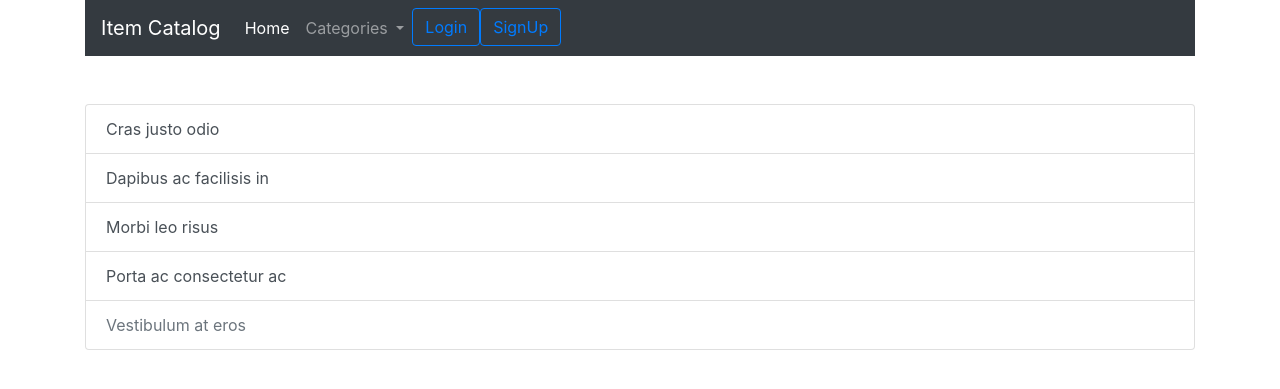
After one commit to MH-Alsubhi/item-catalog-ud, a Flask app: page /categories/new in a window 1280 px wide. The commit adds this page. Shown: the top 389 px of the page. Run offline with Flask 2, Linux system fonts and the light colour scheme; some libraries are stand-ins or nearby versions.

Commit message:
Update routes and add items template

```diff
--- a/app.py
+++ b/app.py
@@ -1,13 +1,13 @@
 from flask import Flask, render_template, request, redirect, jsonify, url_for
 from sqlalchemy import create_engine
 from sqlalchemy.orm import sessionmaker
-from db_setup import Base, Category,Item
+from db_setup import Base, Category, Item
 
 
 app = Flask(__name__)
 
 
-engine = create_engine('sqlite:///categories.db')
+engine = create_engine('sqlite:///catalog.db')
 Base.metadata.bind = engine
 
 
@@ -26,17 +26,17 @@ def list_categories():
 # add new category
 @app.route('/categories/new',methods=['GET','POST'])
 def new_category():
-    return render_template('categories/new.html')
+    return render_template('item/items.html')
 
 
 # edit category
-@app.route('/categories/<int:category_id>/edit',methods=['GET','POST'])
+@app.route('/categories/<path:category_name>/edit',methods=['GET','POST'])
 def edit_category():
     return render_template('categories/edit.html')
 
 
 # delete category
-@app.route('/categories/<int:category_id>/delete',methods=['GET','POST'])
+@app.route('/categories/<path:category_name>/delete',methods=['GET','POST'])
 def delete_category():
     return "delete form will be here"
 
@@ -44,7 +44,7 @@ def delete_category():
 # //ITEMS ROUTES//
 
 # list all items in category
-@app.route('/categories/<int:category_id>/items')
+@app.route('/categories/<path:category_name>/items')
 def list_items():
     return render_template('partials/header.html')
 
@@ -56,13 +56,13 @@ def new_item():
 
 
 # edit item
-@app.route('/items/<int:category_id>/<int:item_id>/edit',methods=['GET','POST'])
+@app.route('/items/<path:category_name>/<path:item_name>/edit',methods=['GET','POST'])
 def edit_item():
     return render_template('categories/edit.html')
 
 
 # delete item
-@app.route('/items/<int:category_id>/<int:item_id>',methods=['GET','POST'])
+@app.route('/items/<path:category_name>/<path:item_name>',methods=['GET','POST'])
 def delete_item():
     return "delete form will be here"
 
--- a/db_setup.py
+++ b/db_setup.py
@@ -42,7 +42,7 @@ class Item(Base):
         }
 
 
-engine = create_engine('sqlite:///categories.db')
+engine = create_engine('sqlite:///catalog.db')
 
 
 Base.metadata.create_all(engine)
--- /dev/null
+++ b/templates/item/items.html
@@ -0,0 +1,16 @@
+{% include "partials/header.html" %}
+<div class="container">
+<!-- items list -->
+<div class="list-group pt-5">
+    <a href="#" class="list-group-item list-group-item-action">
+      Cras justo odio
+    </a>
+    <a href="#" class="list-group-item list-group-item-action">Dapibus ac facilisis in</a>
+    <a href="#" class="list-group-item list-group-item-action">Morbi leo risus</a>
+    <a href="#" class="list-group-item list-group-item-action">Porta ac consectetur ac</a>
+    <a href="#" class="list-group-item list-group-item-action disabled">Vestibulum at eros</a>
+  </div>
+
+
+</div>
+{% include "partials/footer.html" %}
--- a/templates/partials/header.html
+++ b/templates/partials/header.html
@@ -11,14 +11,15 @@
         <!-- Bootstrap CSS -->
         <link rel="stylesheet" href="../../static/lib/css/bootstrap.min.css">
 
-        <link rel="stylesheet" href="https://use.fontawesome.com/releases/v5.5.0/css/all.css" integrity="sha384-B4dIYHKNBt8Bc12p+WXckhzcICo0wtJAoU8YZTY5qE0Id1GSseTk6S+L3BlXeVIU" crossorigin="anonymous">
+        <link rel="stylesheet" href="https://use.fontawesome.com/releases/v5.5.0/css/all.css" integrity="sha384-B4dIYHKNBt8Bc12p+WXckhzcICo0wtJAoU8YZTY5qE0Id1GSseTk6S+L3BlXeVIU"
+            crossorigin="anonymous">
 
         <title>Item Catalog</title>
     </head>
 </head>
 
 <body>
-
+    <div class="container">
         <nav class="navbar navbar-expand-lg navbar-dark bg-dark">
             <a class="navbar-brand" href="/">Item Catalog</a>
             <button class="navbar-toggler" type="button" data-toggle="collapse" data-target="#navbarNavDropdown"
@@ -31,8 +32,8 @@
                         <a class="nav-link" href="/">Home <span class="sr-only">(current)</span></a>
                     </li>
                     <li class="nav-item dropdown">
-                    <a class="nav-link dropdown-toggle" href="#" id="navbarDropdownMenuLink" role="button" data-toggle="dropdown"
-                        aria-haspopup="true" aria-expanded="false">
+                        <a class="nav-link dropdown-toggle" href="#" id="navbarDropdownMenuLink" role="button"
+                            data-toggle="dropdown" aria-haspopup="true" aria-expanded="false">
                             Categories
                         </a>
                         <div class="dropdown-menu" aria-labelledby="navbarDropdownMenuLink">
@@ -56,3 +57,4 @@
             </ul>
     </div>
     </nav>
+    </div>
```
Lines whose indentation alone changed are shown as unchanged.
